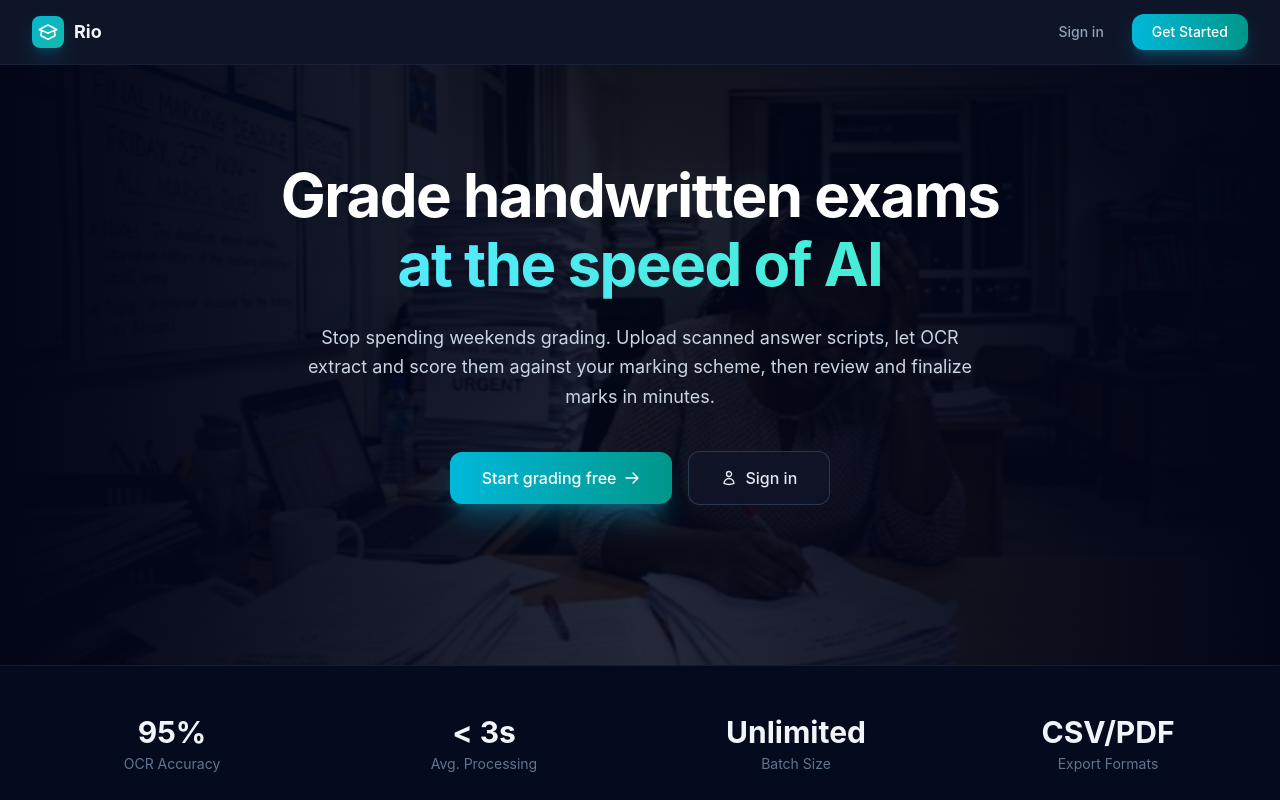
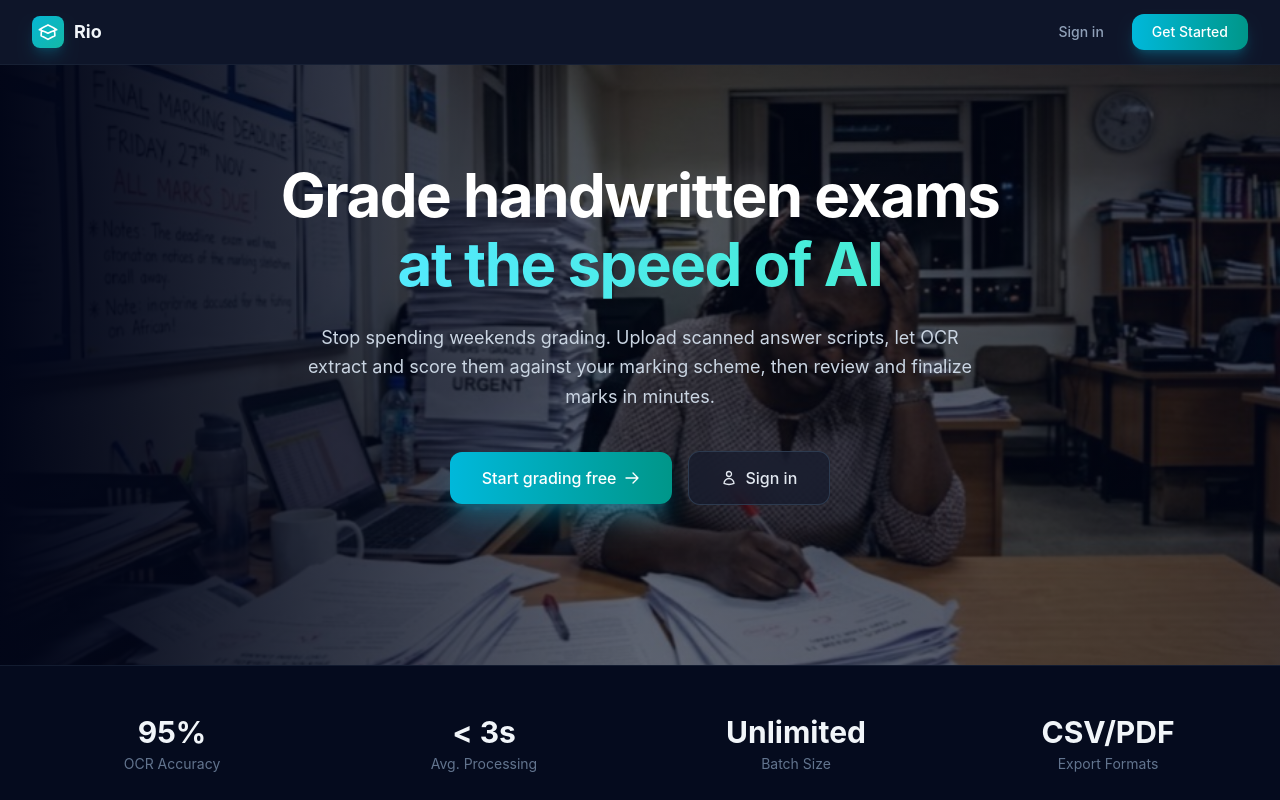
Before and after one commit to Winney360/exam-marker, a React (Vite) app in the folder frontend/: page / in a window 1280 px wide. Shown: the top 800 px of the page. Built offline with nearby package versions, Linux system fonts and the light colour scheme.

Commit message:
fix: reduce hero overlay darkness (via-60, to-70)

```diff
--- a/frontend/src/pages/Home.tsx
+++ b/frontend/src/pages/Home.tsx
@@ -146,7 +146,7 @@ export default function Home() {
     return (
       <div className="min-h-screen flex items-center justify-center bg-slate-950">
         <div className="text-center max-w-md mx-auto px-6">
-          <div className="w-16 h-16 bg-slate-900/60 backdrop-blur-md border border-slate-800/80 rounded-2xl flex items-center justify-center mx-auto mb-6">
+          <div className="w-16 h-16 bg-slate-900/60 backdrop-blur-sm border border-slate-800/80 rounded-2xl flex items-center justify-center mx-auto mb-6">
             <svg className="w-8 h-8 text-cyan-400" fill="none" viewBox="0 0 24 24" stroke="currentColor" strokeWidth={1.5}>
               <path strokeLinecap="round" strokeLinejoin="round" d="M4.26 10.147a60.438 60.438 0 0 0-.491 6.347A48.62 48.62 0 0 1 12 20.904a48.62 48.62 0 0 1 8.232-4.41 60.46 60.46 0 0 0-.491-6.347m-15.482 0a50.636 50.636 0 0 0-2.658-.813A59.906 59.906 0 0 1 12 3.493a59.903 59.903 0 0 1 10.399 5.84c-.896.248-1.783.52-2.658.814m-15.482 0A50.717 50.717 0 0 1 12 13.489a50.702 50.702 0 0 1 7.74-3.342" />
             </svg>
@@ -204,7 +204,7 @@ export default function Home() {
               alt=""
               className="w-full h-full object-cover"
             />
-            <div className="absolute inset-0 bg-gradient-to-r from-slate-950 via-slate-950/85 to-slate-950" />
+            <div className="absolute inset-0 bg-gradient-to-r from-slate-950 via-slate-950/60 to-slate-950/70" />
           </div>
           <div className="relative max-w-3xl mx-auto text-center">
             <h1 className="text-4xl sm:text-5xl lg:text-6xl font-bold tracking-tight leading-[1.15]">
```
